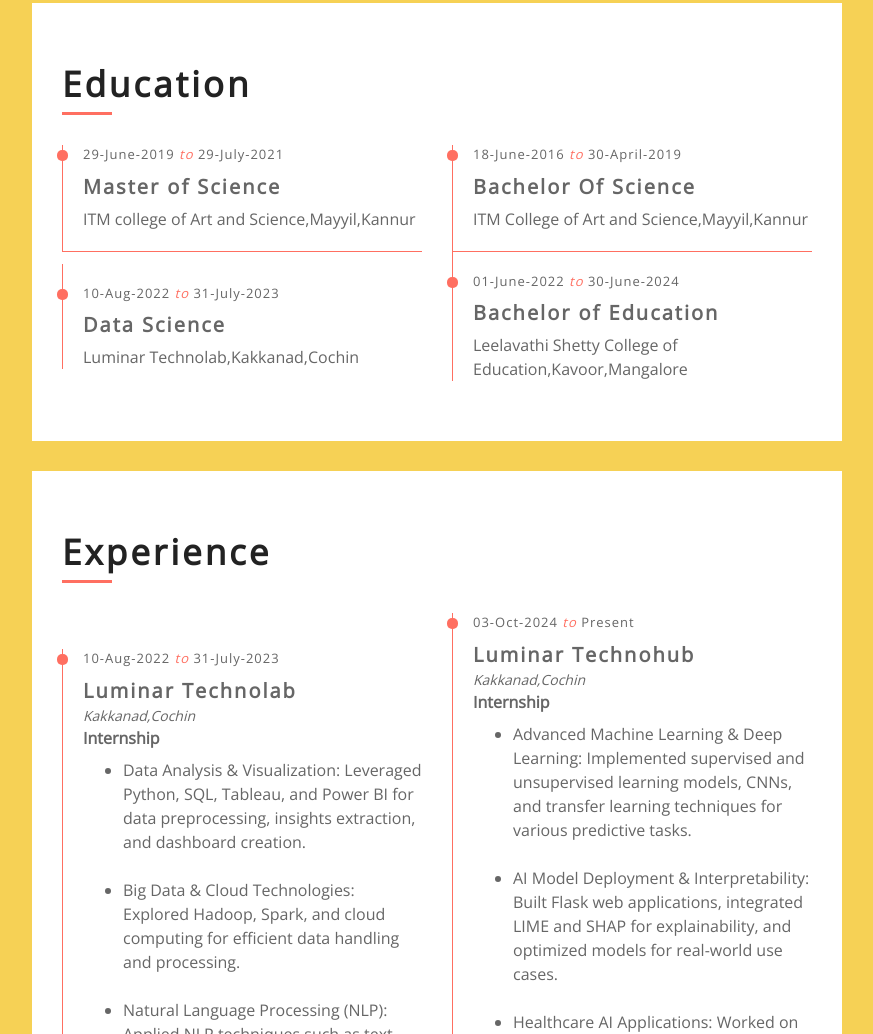
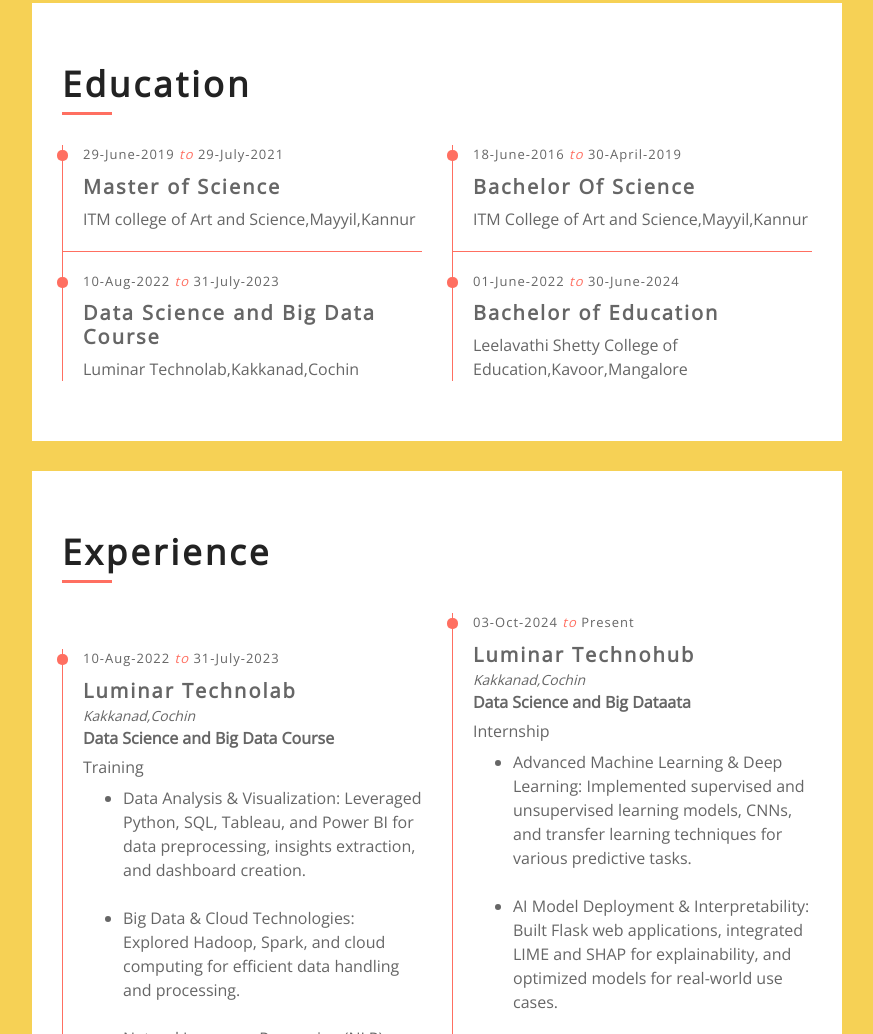
Before and after one commit to MKNITHEEESH/Portifolio1, a plain HTML site: page index.html in a window 1280 px wide. Shown: the part 1255-2289 px from the top of the page, without its empty margins (368-1241 px from the left). Drawn offline with nearby package versions, Linux system fonts and the light colour scheme.

Commit message:
First fixed issue

```diff
--- a/index.html
+++ b/index.html
@@ -173,7 +173,7 @@
                             <div class="col-md-6">
                                 <div class="edu-col">
                                     <span>10-Aug-2022 <i>to</i> 31-July-2023 </span>
-                                    <h3>Data Science</h3>
+                                    <h3>Data Science and Big Data Course</h3>
                                     <p>Luminar Technolab,Kakkanad,Cochin</p>
                                 </div>
                             </div>
@@ -201,7 +201,8 @@
                                     <span>10-Aug-2022 <i>to</i> 31-July-2023</span>
                                     <h3>Luminar Technolab</h3>
                                     <h4>Kakkanad,Cochin</h4>
-                                    <h5>Internship</h5>
+                                    <h5> Data Science and Big Data Course </h5>
+                                    <h6> Training </h6>
                                     <ul>
 
                                         <li>Data Analysis & Visualization: Leveraged Python, SQL, Tableau, and Power BI for data preprocessing, insights extraction, and dashboard creation.</li> <br>
@@ -217,7 +218,8 @@
                                     <span>03-Oct-2024 <i>to</i> Present</span>
                                     <h3>Luminar Technohub</h3>
                                     <h4>Kakkanad,Cochin</h4>
-                                    <h5>Internship</h5>
+                                    <h5>Data Science and Big Data</Data>ata </Data></h5>
+                                    <h6>Internship</h6>
                                     <ul>
                                         <li>Advanced Machine Learning & Deep Learning: Implemented supervised and unsupervised learning models, CNNs, and transfer learning techniques for various predictive tasks. </li><br>
                                         <li>AI Model Deployment & Interpretability: Built Flask web applications, integrated LIME and SHAP for explainability, and optimized models for real-world use cases.  </li> <br>
```
